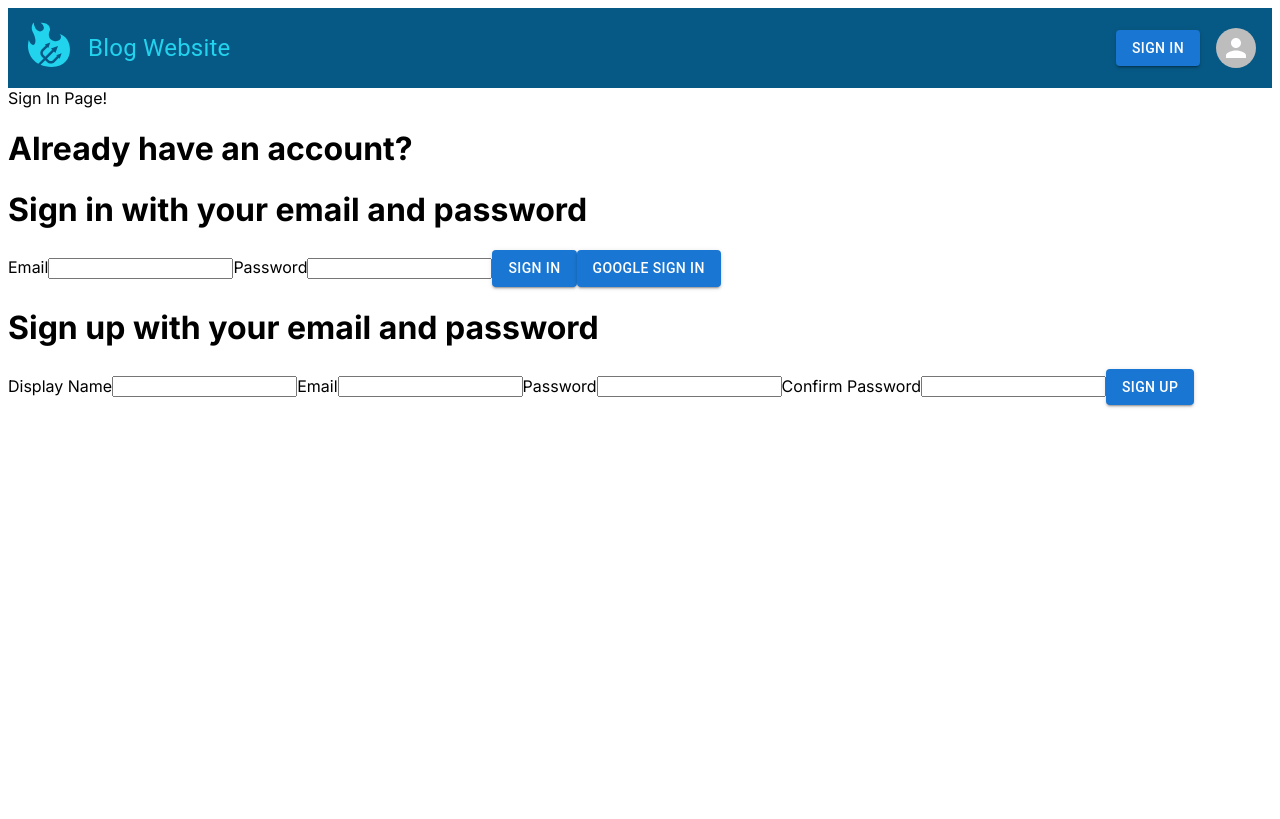
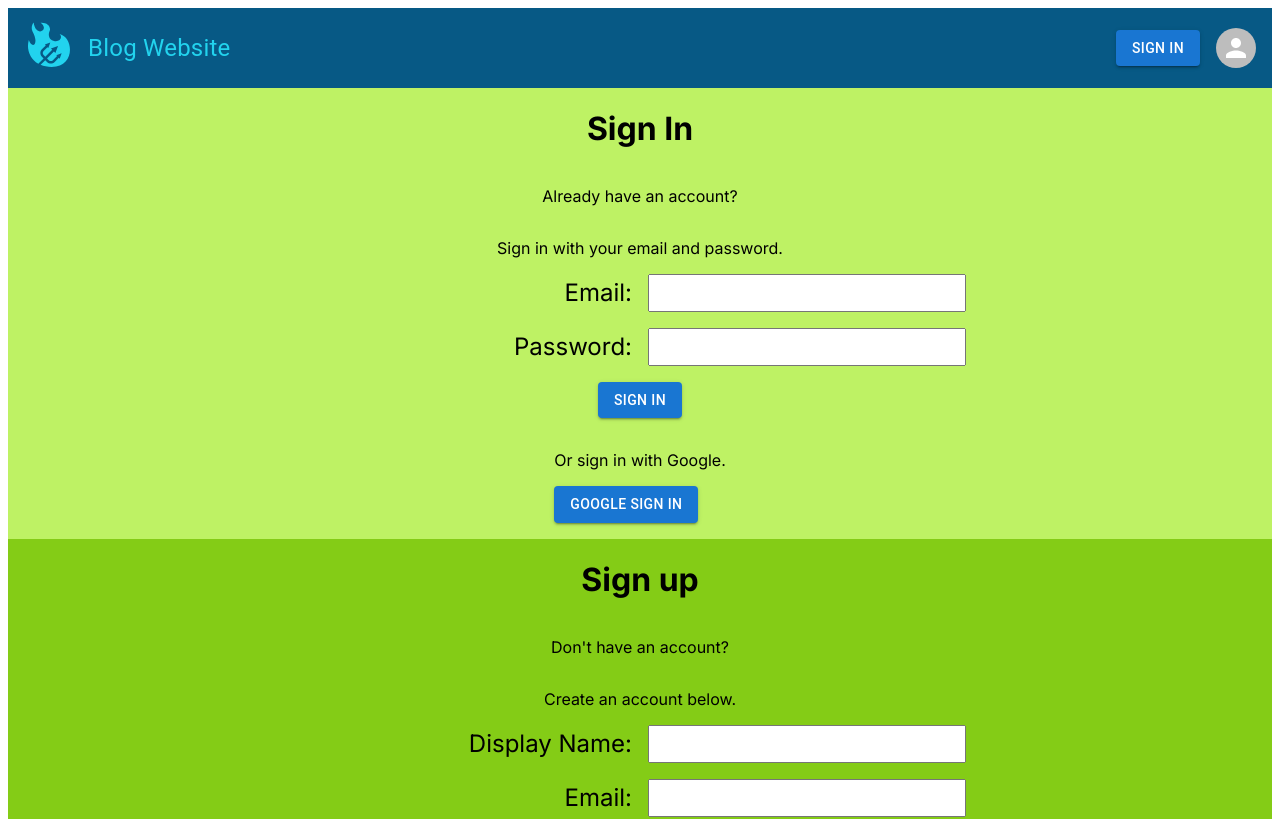
Before and after one commit to jramos5883/fullstack-blog-website, a Next.js app in the folder fsbw-app/: page /authentication in a window 1280 px wide. Shown: the top 819 px of the page. Built offline with nearby package versions, Linux system fonts and the light colour scheme.

Commit message:
finished auth page functionallity and styling for now

```diff
--- a/fsbw-app/app/authentication/page.jsx
+++ b/fsbw-app/app/authentication/page.jsx
@@ -5,10 +5,9 @@ import SignInForm from "../components/sign-in-form";
 
 export default function Authentication() {
   return (
-    <div>
-      Sign In Page!
+    <main className="">
       <SignInForm />
       <SignUpForm />
-    </div>
+    </main>
   );
 }
--- a/fsbw-app/app/components/sign-in-form.jsx
+++ b/fsbw-app/app/components/sign-in-form.jsx
@@ -54,12 +54,21 @@ export default function SignInForm() {
   };
 
   return (
-    <div>
-      <h1>Already have an account?</h1>
-      <h1>Sign in with your email and password</h1>
-      <form onSubmit={handleSubmit}>
-        <label>Email</label>
+    <div className="">
+      <form
+        className="flex flex-col items-center bg-lime-300"
+        onSubmit={handleSubmit}
+      >
+        <h1>Sign In</h1>
+        <p>Already have an account?</p>
+        <p>Sign in with your email and password.</p>
+
+        <div className="grid grid-cols-2 gap-4">
+          <label className="col-start-1 col-span-1 text-2xl flex items-center justify-end">
+            Email:
+          </label>
           <input
+            className="col-start-2 col-span-1 h-8 text-2xl"
             type="email"
             required
             name="email"
@@ -67,21 +76,31 @@ export default function SignInForm() {
             onChange={handleChange}
           />
 
-        <label>Password</label>
+          <label className="col-start-1 col-span-1 text-2xl flex items-center justify-end">
+            Password:
+          </label>
           <input
+            className="col-start-2 col-span-1 h-8 text-2xl"
             type="password"
             required
             name="password"
             value={password}
             onChange={handleChange}
           />
-
-        <Button type="submit" variant="contained">
+        </div>
+        <div className="py-4 flex flex-row items-center justify-center">
+          <div className="">
+            <Button className="" type="submit" variant="contained">
               Sign In
             </Button>
-        <Button onClick={signInWithGoogle} variant="contained">
+          </div>
+        </div>
+        <div className="pb-4">
+          <p> Or sign in with Google.</p>
+          <Button className="" onClick={signInWithGoogle} variant="contained">
             Google Sign In
           </Button>
+        </div>
       </form>
     </div>
   );
--- a/fsbw-app/app/components/sign-up-form.jsx
+++ b/fsbw-app/app/components/sign-up-form.jsx
@@ -55,11 +55,20 @@ export default function SignUpForm() {
   };
 
   return (
-    <div>
-      <h1>Sign up with your email and password</h1>
-      <form onSubmit={handleSubmit}>
-        <label>Display Name</label>
+    <div className="">
+      <form
+        className="flex flex-col items-center bg-lime-500"
+        onSubmit={handleSubmit}
+      >
+        <h1>Sign up</h1>
+        <p>Don't have an account?</p>
+        <p>Create an account below.</p>
+        <div className="grid grid-cols-2 gap-4">
+          <label className="col-start-1 col-span-1 text-2xl flex items-center justify-end">
+            Display Name:
+          </label>
           <input
+            className="col-start-2 col-span-1 h-8 text-2xl"
             type="text"
             required
             name="displayName"
@@ -67,8 +76,11 @@ export default function SignUpForm() {
             onChange={handleChange}
           />
 
-        <label>Email</label>
+          <label className="col-start-1 col-span-1 text-2xl flex items-center justify-end">
+            Email:
+          </label>
           <input
+            className="col-start-2 col-span-1 h-8 text-2xl"
             type="email"
             required
             name="email"
@@ -76,8 +88,11 @@ export default function SignUpForm() {
             onChange={handleChange}
           />
 
-        <label>Password</label>
+          <label className="col-start-1 col-span-1 text-2xl flex items-center justify-end">
+            Password:
+          </label>
           <input
+            className="col-start-2 col-span-1 h-8 text-2xl"
             type="password"
             required
             name="password"
@@ -85,17 +100,23 @@ export default function SignUpForm() {
             onChange={handleChange}
           />
 
-        <label>Confirm Password</label>
+          <label className="col-start-1 col-span-1 text-2xl flex items-center justify-end">
+            Confirm Password:
+          </label>
           <input
+            className="col-start-2 col-span-1 h-8 text-2xl"
             type="password"
             required
             name="confirmPassword"
             value={confirmPassword}
             onChange={handleChange}
           />
+        </div>
+        <div className="py-4">
           <Button type="submit" variant="contained">
             Sign Up
           </Button>
+        </div>
       </form>
     </div>
   );
```
Lines whose indentation alone changed are shown as unchanged.
